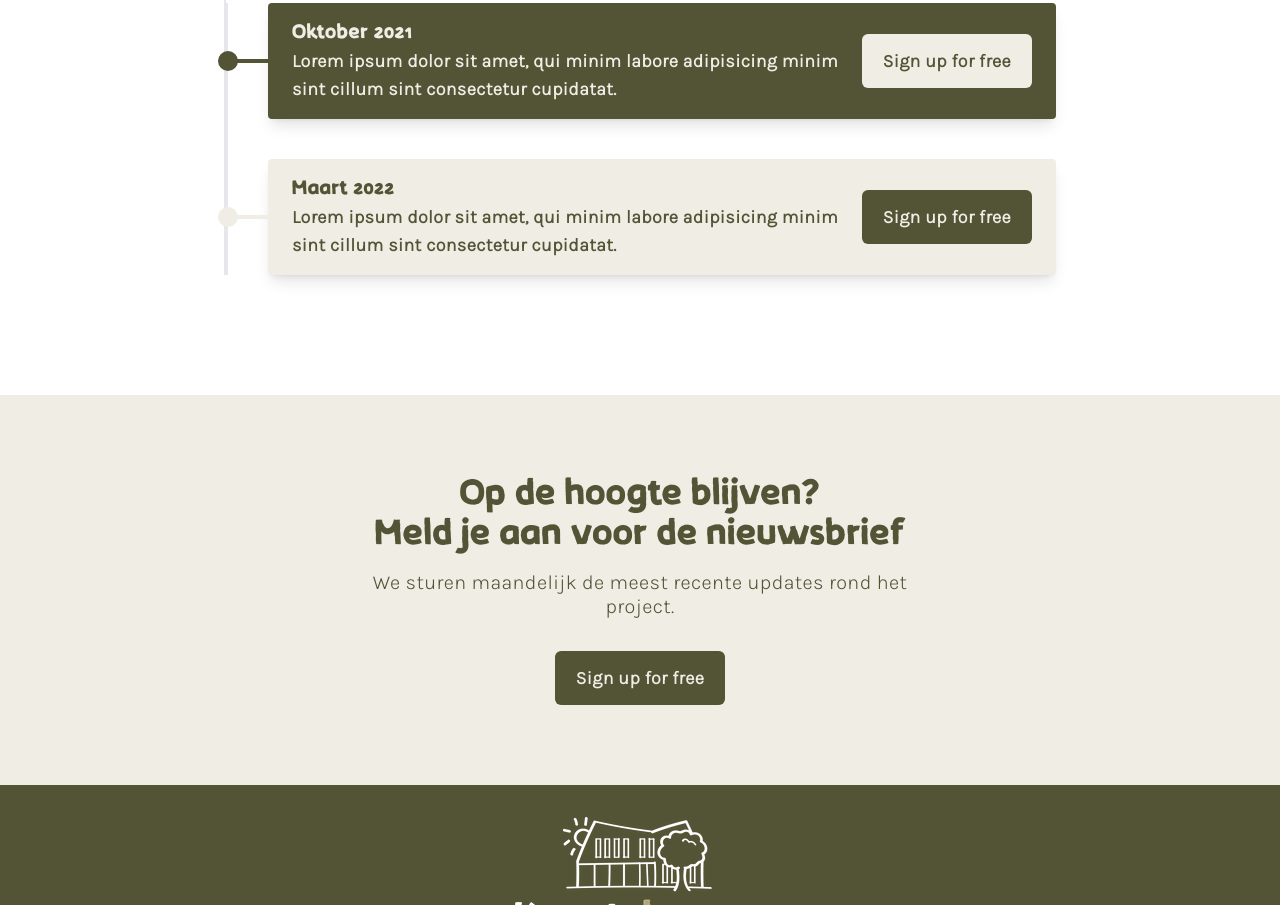
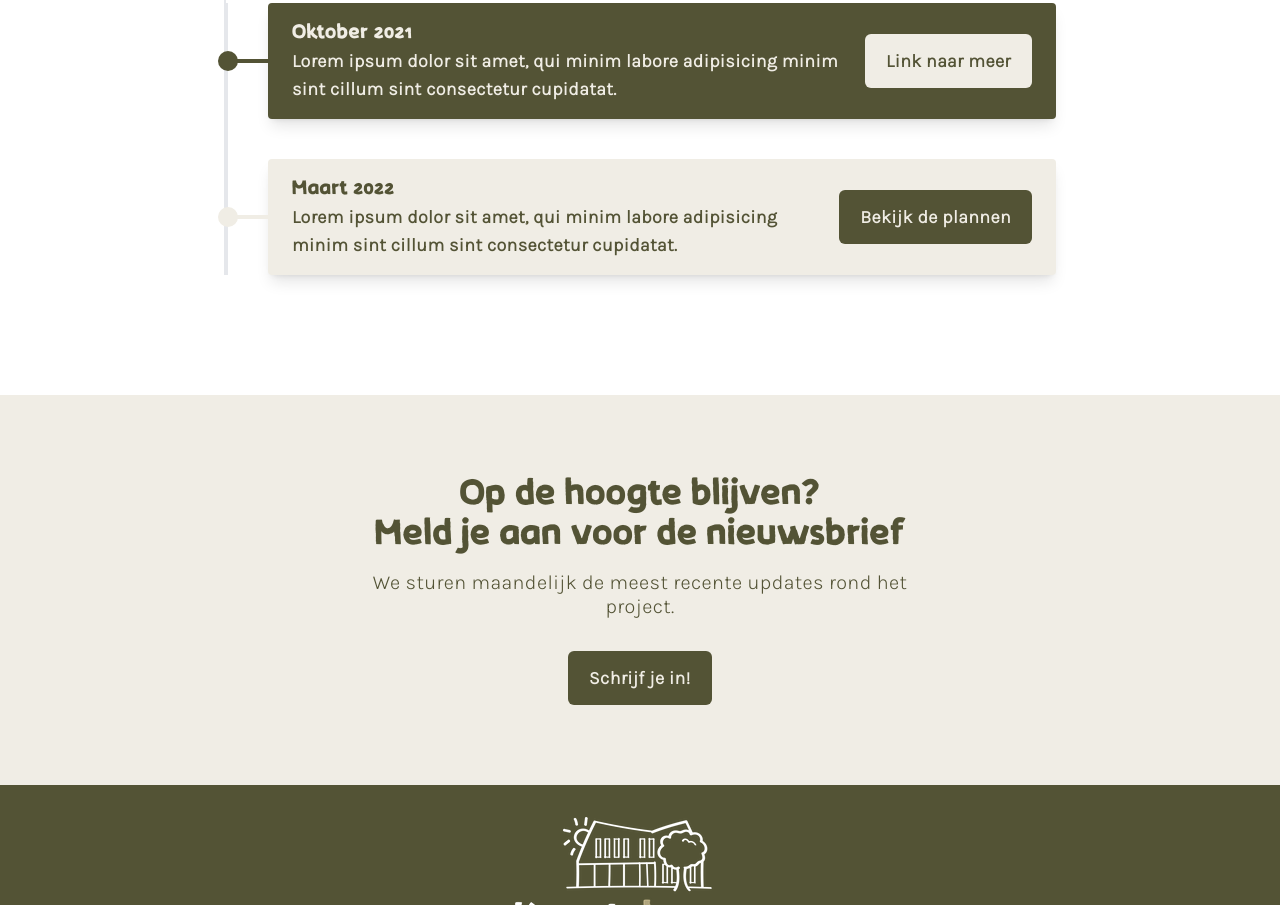
Before and after one commit to Aircl0wn/kraatshoeve, an Eleventy site: page src/index.html in a window 1280 px wide. Shown: the part 3005-3910 px from the top of the page. Built offline with nearby package versions, Linux system fonts and the light colour scheme; Eleventy itself is replaced by a stand-in of ours; files that its build step writes are made by us from their sources; files whose address does not match are found by name; what js-beautify would draw is missing.

Commit message:
task: Change english text to dutch

```diff
--- a/src/contact.html
+++ b/src/contact.html
@@ -24,7 +24,7 @@ title: Contact
     </h2>
     <p class="mt-4 text-xl leading-6 text-kh-dark">We sturen maandelijk de meest recente updates rond het project.</p>
     <a href="#" class="mt-8 w-full inline-flex items-center justify-center px-5 py-3 border border-transparent text-lg font-bold rounded-md text-kh-light bg-kh-dark hover:underline sm:w-auto">
-      Sign up for free
+      Schrijf je in!
     </a>
   </div>
 </section>
--- a/src/index.html
+++ b/src/index.html
@@ -160,7 +160,7 @@ title: Home
           <p class="text-lg font-bold">Lorem ipsum dolor sit amet, qui minim labore adipisicing minim sint cillum sint consectetur cupidatat.</p>
         </div>
         <a href="#" class="mt-8 md:ml-4 w-full inline-flex items-center justify-center px-5 py-3 border border-transparent text-lg font-bold rounded-md text-kh-dark bg-kh-light hover:underline sm:w-auto">
-          Sign up for free
+          Link naar meer
         </a>
       </div>
 
@@ -178,7 +178,7 @@ title: Home
           <p class="text-lg font-bold">Lorem ipsum dolor sit amet, qui minim labore adipisicing minim sint cillum sint consectetur cupidatat.</p>
         </div>
         <a href="#" class="mt-8 md:ml-4 w-full inline-flex items-center justify-center px-5 py-3 border border-transparent text-lg font-bold rounded-md text-kh-light bg-kh-dark hover:underline sm:w-auto">
-          Sign up for free
+          Bekijk de plannen
         </a>
       </div>
   </section>
@@ -191,7 +191,7 @@ title: Home
     </h2>
     <p class="mt-4 text-xl leading-6 text-kh-dark">We sturen maandelijk de meest recente updates rond het project.</p>
     <a href="#" class="mt-8 w-full inline-flex items-center justify-center px-5 py-3 border border-transparent text-lg font-bold rounded-md text-kh-light bg-kh-dark hover:underline sm:w-auto">
-      Sign up for free
+      Schrijf je in!
     </a>
   </div>
 </section>
```
